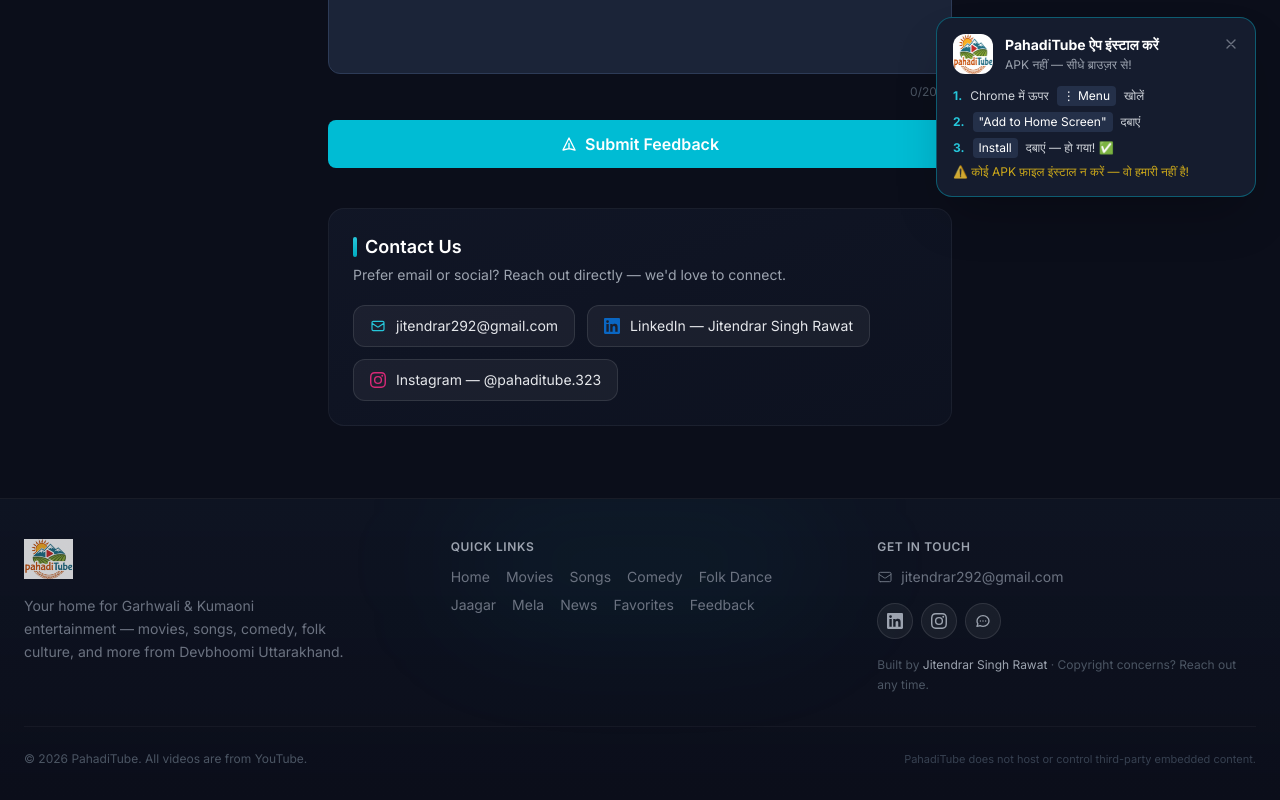
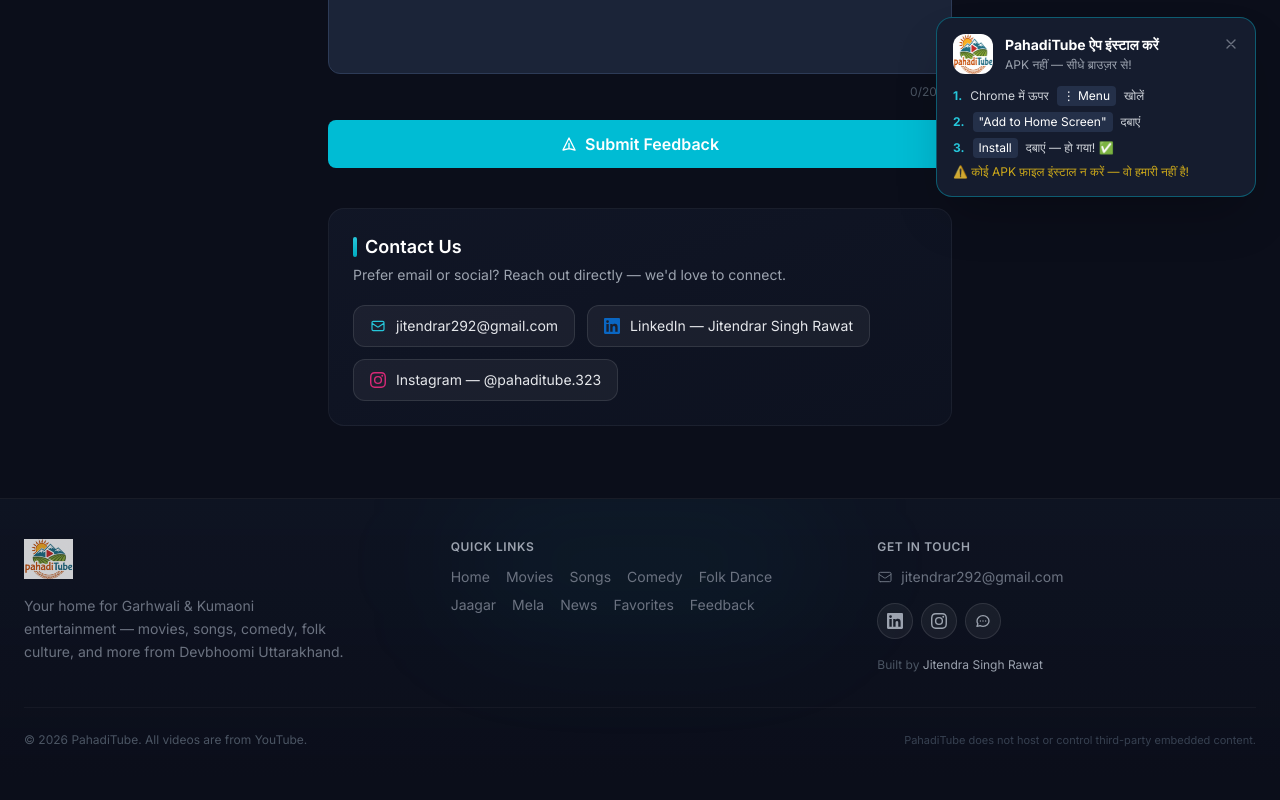
Before and after one commit to jitendrar292/garhwal-ott, a React (Vite) app in the folder client/: page /feedback in a window 1280 px wide. Shown: the part 579-1379 px from the top of the page. Built offline with nearby package versions, Linux system fonts and the light colour scheme; no server answers.

Commit message:
Footer: keep only 'Built by Jitendra Singh Rawat'

```diff
--- a/client/src/components/Footer.jsx
+++ b/client/src/components/Footer.jsx
@@ -155,7 +155,7 @@ export default function Footer() {
             </div>
 
             <p className="text-xs text-gray-600 leading-relaxed text-center md:text-left mt-1">
-              Built by <a href="https://www.linkedin.com/in/jitendrar-singh-rawat/" target="_blank" rel="noopener noreferrer" className="text-gray-400 hover:text-primary-400 transition-colors">Jitendrar Singh Rawat</a> · Copyright concerns? Reach out any time.
+              Built by <a href="https://www.linkedin.com/in/jitendrar-singh-rawat/" target="_blank" rel="noopener noreferrer" className="text-gray-400 hover:text-primary-400 transition-colors">Jitendra Singh Rawat</a>
             </p>
           </div>
         </div>
```
